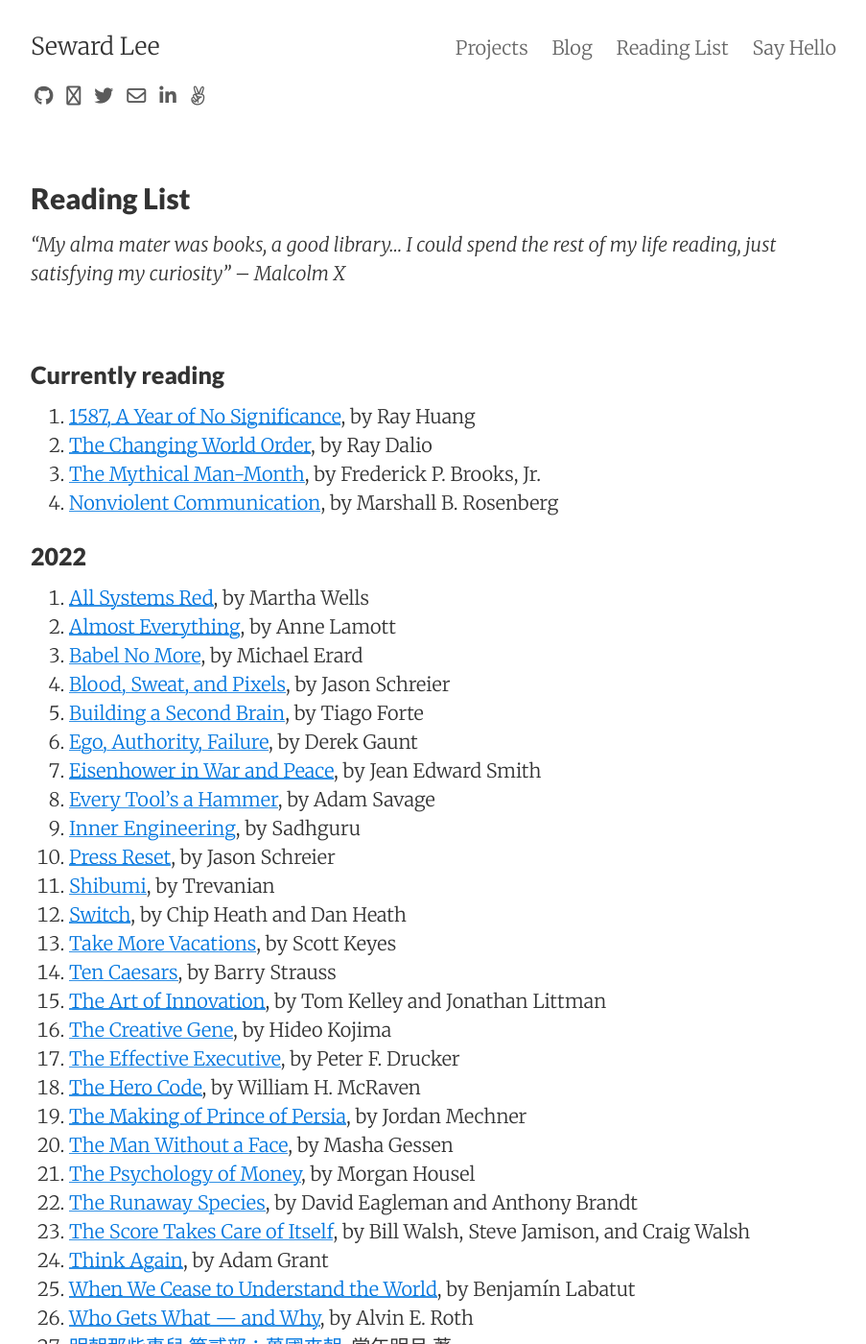
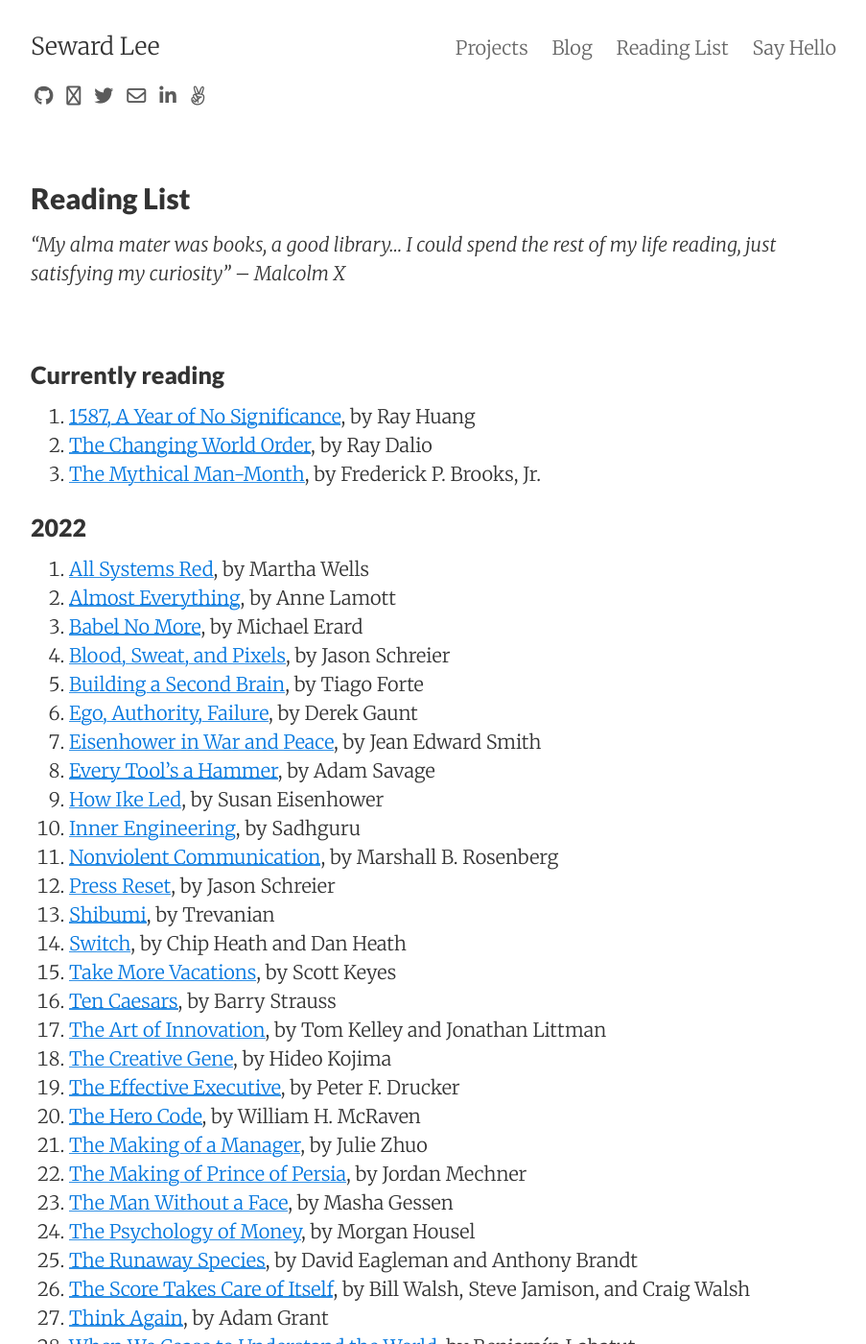
Before and after one commit to sewardlee337/sewardlee337.github.io, a Jekyll site: the page built from readinglist.md, in a window 1280 px wide and 1400 px high. Shown: the whole window at 96% size, without its empty margins (188-1091 px from the left). Built offline with Jekyll 4.4.1, drawn with Linux system fonts in a browser that asks for light colours; nearby versions of some CDN libraries.

Commit message:
update reading list

```diff
--- a/readinglist.md
+++ b/readinglist.md
@@ -28,7 +27,9 @@
 1. [Ego, Authority, Failure](https://amzn.to/3OTR3Fa), by Derek Gaunt
 1. [Eisenhower in War and Peace](https://amzn.to/3JtzeLm), by Jean Edward Smith
 1. [Every Tool's a Hammer](https://amzn.to/3A1N8SD), by Adam Savage
+1. [How Ike Led](https://amzn.to/3eCi7MI), by Susan Eisenhower
 1. [Inner Engineering](https://amzn.to/3QRBQ8s), by Sadhguru
+1. [Nonviolent Communication](https://amzn.to/3Omns6T), by Marshall B. Rosenberg
 1. [Press Reset](https://amzn.to/3RAPPA8), by Jason Schreier
 1. [Shibumi](https://amzn.to/3yItrPf), by Trevanian
 1. [Switch](https://amzn.to/3zlhZcv), by Chip Heath and Dan Heath
@@ -38,6 +39,7 @@
 1. [The Creative Gene](https://amzn.to/3w7CaY6), by Hideo Kojima
 1. [The Effective Executive](https://amzn.to/3qaVIId), by Peter F. Drucker
 1. [The Hero Code](https://amzn.to/3vMJU3v), by William H. McRaven
+1. [The Making of a Manager](https://amzn.to/3ELzF3N), by Julie Zhuo
 1. [The Making of Prince of Persia](https://amzn.to/3zhC5UU), by Jordan Mechner
 1. [The Man Without a Face](https://amzn.to/35nGJnY), by Masha Gessen
 1. [The Psychology of Money](https://amzn.to/33veRNl), by Morgan Housel
```
Also changed, not shown: other parts of readinglist.md (+0 -1 lines).
